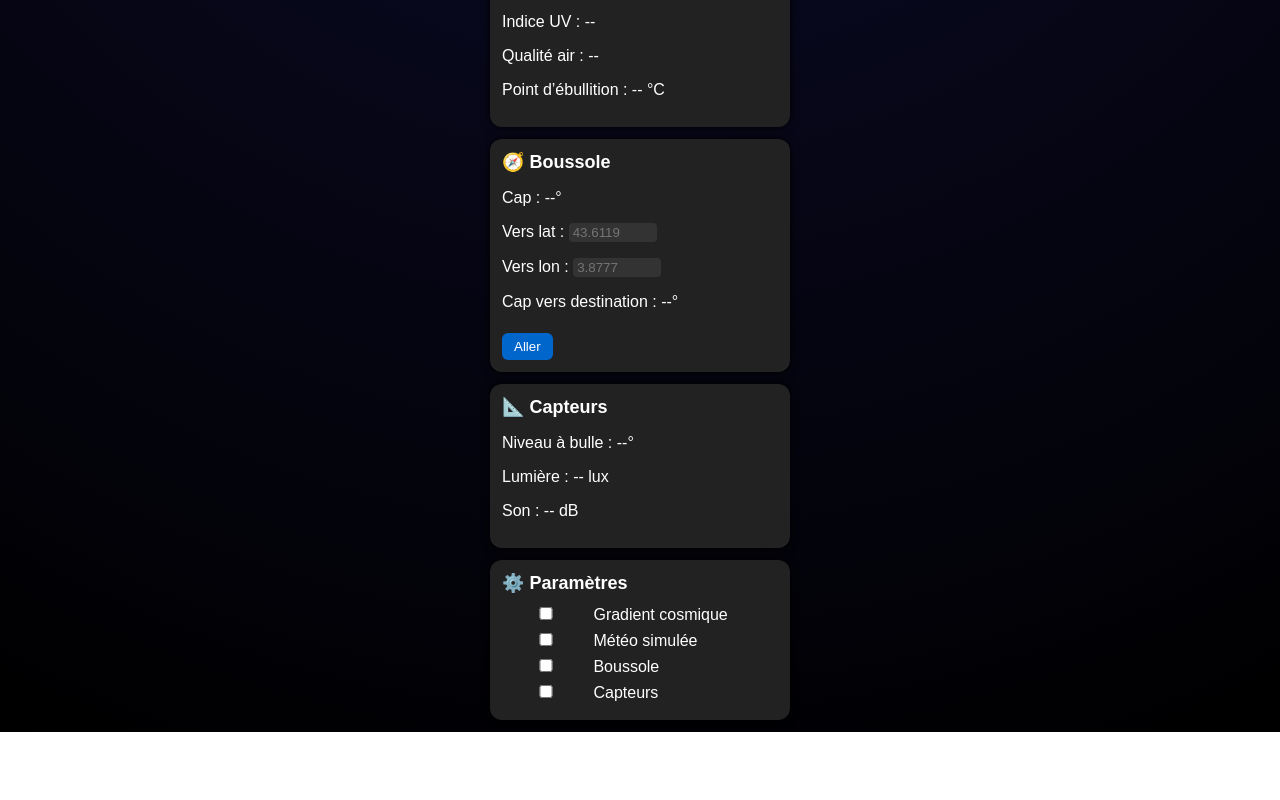
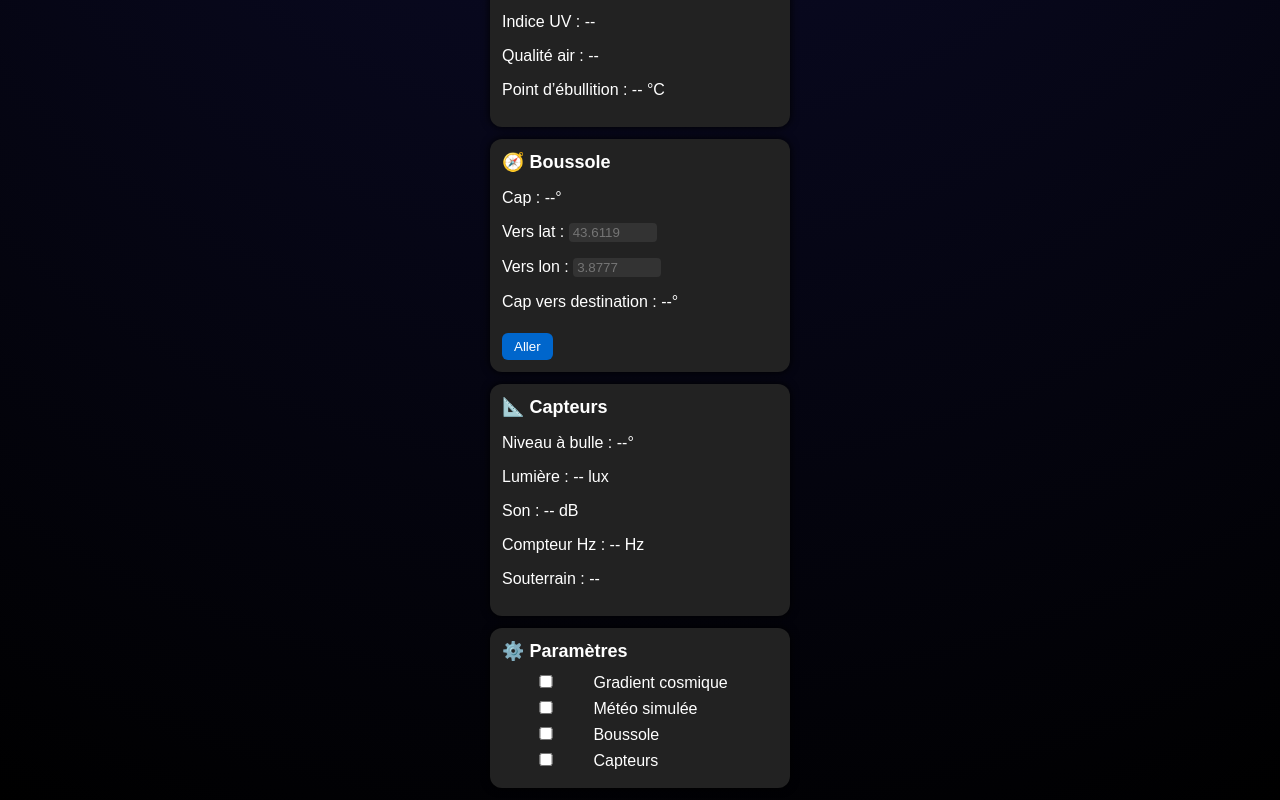
Before and after one commit to nicolaspieper59-ops/Tableau-scientifique, a plain HTML site: page index.html in a window 1280 px wide. Shown: the part 1843-2643 px from the top of the page. Before the commit the page ends 2575 px from the top, so only its background shows below. Drawn offline with Linux system fonts and the light colour scheme; files that its build step writes are made by us from their sources; a script that the page names is missing; files whose address does not match are found by name.

Commit message:
Update index.html

```diff
--- a/index.html
+++ b/index.html
@@ -138,6 +138,8 @@
       <p>Niveau à bulle : <span id="tilt">--</span>°</p>
       <p>Lumière : <span id="lux">--</span> lux</p>
       <p>Son : <span id="db">--</span> dB</p>
+      <p>Compteur Hz : <span id="hzCounter">--</span> Hz</p>
+      <p>Souterrain : <span id="souterrain">--</span></p>
     </div>
 
     <!-- Paramètres -->
```
